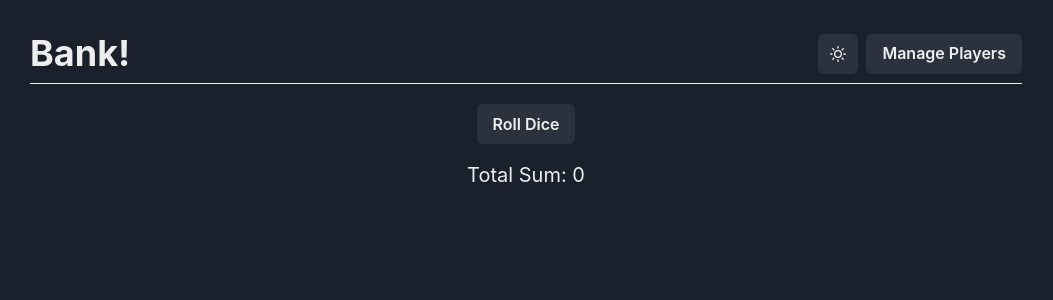
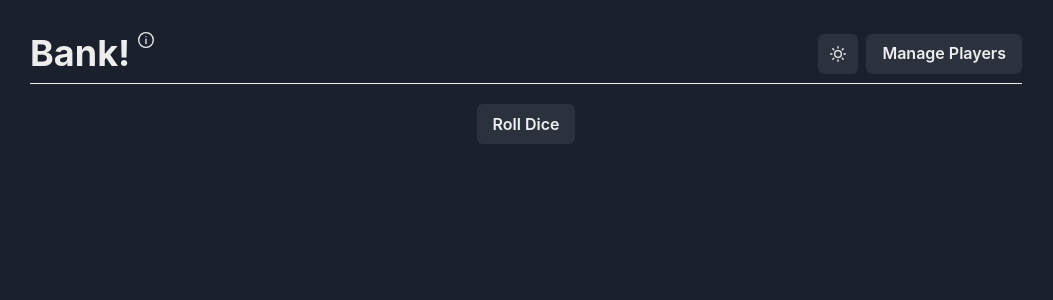
Before and after one commit to BankGameApp/Bank, a Next.js app: page / in a window 1280 px wide. Shown: the top 300 px of the page, without its empty margins (114-1167 px from the left). Built offline with nearby package versions, Linux system fonts and the light colour scheme.

Commit message:
added rules and game score

```diff
--- a/components/DiceRoller.jsx
+++ b/components/DiceRoller.jsx
@@ -1,12 +1,11 @@
 import React, { useState, useEffect } from 'react';
 import { Grid, Flex, Button, Text, Center, useColorMode } from '@chakra-ui/react';
 
-const DiceRoller = () => {
+const DiceRoller = ({ setScore }) => {
   const { colorMode } = useColorMode()
   const [numberOfDice] = useState(2);
   const [diceRolls, setDiceRolls] = useState([]);
   const [rolling, setRolling] = useState(false);
-  console.log(diceRolls)
 
   useEffect(() => {
     let intervalId;
@@ -32,6 +31,15 @@ const DiceRoller = () => {
       clearInterval(intervalId);
     };
   }, [rolling, numberOfDice]);
+
+  useEffect(() => {
+    // Logic for handling the final score
+    const totalSum = diceRolls.reduce((total, roll) => total + roll, 0);
+
+    if (!rolling && diceRolls.length) {
+      setScore({ sum: totalSum, diceSet: diceRolls })
+    }
+  }, [diceRolls, rolling]);
 
   const rollDice = () => {
     if (!rolling) {
@@ -59,8 +67,6 @@ const DiceRoller = () => {
     ));
   };
 
-  const totalSum = diceRolls.reduce((total, roll) => total + roll, 0);
-
   return (
     <Flex
       alignItems='center'
@@ -72,13 +78,8 @@ const DiceRoller = () => {
         onClick={rollDice}
         marginBottom={4}
       >
-        Roll Dice
+        {rolling ? 'Rolling...' : 'Roll Dice'}
       </Button>
-      {rolling ? (
-        <Text fontSize='xl'>Rolling...</Text>
-      ) : (
-        <Text fontSize='xl'>Total Sum: {totalSum}</Text>
-      )}
       <Grid
         templateColumns={`repeat(${numberOfDice}, 1fr)`}
         gap={4}
--- a/components/Game.js
+++ b/components/Game.js
@@ -1,10 +1,16 @@
-import React from 'react'
+import React, { useState } from 'react'
 import DiceRoller from './DiceRoller'
 
-const Game = () => {
+const Game = ({ players }) => {
+  const [score, setScore] = useState({
+    sum: 0,
+    diceSet: []
+  })
+  console.log(players, score)
+
   return (
     <>
-      <DiceRoller />
+      <DiceRoller setScore={setScore} />
     </>
   )
 }
--- /dev/null
+++ b/components/RulesTooltip.jsx
@@ -0,0 +1,35 @@
+import React from 'react'
+import {
+  OrderedList,
+  ListItem,
+  Icon,
+  Popover,
+  PopoverTrigger,
+  PopoverContent,
+  PopoverArrow,
+  PopoverBody
+} from '@chakra-ui/react'
+import { InfoOutlineIcon } from '@chakra-ui/icons'
+import { rules } from '../utils'
+
+const RulesTooltip = () => {
+  return (
+    <Popover placement='bottom-end' closeOnBlur>
+      <PopoverTrigger>
+        <Icon as={InfoOutlineIcon} boxSize={4} />
+      </PopoverTrigger>
+      <PopoverContent width='800px'>
+        <PopoverArrow />
+        <PopoverBody>
+          <OrderedList>
+            {rules.map((i, k) => (
+              <ListItem key={k}>{i.rule}</ListItem>
+            ))}
+          </OrderedList>
+        </PopoverBody>
+      </PopoverContent>
+    </Popover>
+  )
+}
+
+export default RulesTooltip;
--- a/components/index.js
+++ b/components/index.js
@@ -1,9 +1,11 @@
 import Game from './Game'
 import PlayerDrawer from './PlayerDrawer'
+import RulesTooltip from './RulesTooltip'
 import ToggleTheme from './ToggleTheme'
 
 export {
   Game,
   PlayerDrawer,
+  RulesTooltip,
   ToggleTheme,
 }
--- a/pages/index.jsx
+++ b/pages/index.jsx
@@ -7,6 +7,7 @@ import {
 import {
   Game,
   PlayerDrawer,
+  RulesTooltip,
   ToggleTheme,
 } from '../components'
 
@@ -22,7 +23,10 @@ const Home = () => {
         paddingBottom='2'
         marginBottom='5'
       >
-        <Heading textAlign='center'>Bank!</Heading>
+        <Flex>
+          <Heading textAlign='center' marginRight='2'>Bank!</Heading>
+          <RulesTooltip />
+        </Flex>
         <Flex>
           <ToggleTheme />
           <Box marginLeft='2'>
@@ -35,7 +39,7 @@ const Home = () => {
       </Flex>
 
       <Box>
-        <Game />
+        <Game players={players} />
       </Box>
     </>
   )
--- a/utils/index.js
+++ b/utils/index.js
@@ -1,5 +1,7 @@
 import { capitalizeText } from './capitalizeText'
+import { rules } from './rules'
 
 export {
   capitalizeText,
+  rules,
 }
--- /dev/null
+++ b/utils/rules.js
@@ -0,0 +1,13 @@
+export const rules = [
+  { rule: 'The game requires a minimum of two players. Each player takes turns rolling the two dice.' },
+  { rule: 'On the first three rolls, if a 7 is rolled, it is worth 70 points. Doubles are worth their regular score.' },
+  { rule: 'Players take turns rolling the dice and adding up the score after each roll. The score is summed together until all players have banked or a 7 is rolled.' },
+  { rule: 'After three rolls, if a 7 is rolled, the sum total becomes 0. However, if doubles are rolled, the current total is doubled.' },
+  { rule: 'A round continues until a 7 is rolled or until all players have chosen to "bank" their score.' },
+  { rule: 'When a player rolls, the score is added to the rounds total. However, the player does not receive those points immediately unless they choose to "bank."' },
+  { rule: 'Once a player chooses to "bank," they take the current total sum of the round and add it to their score. The round starts over with a total sum of 0.' },
+  { rule: 'Once a player has banked, they are no longer able to roll, bank, or unbank. They must wait for the round to end.' },
+  { rule: 'If a 7 is rolled, players are no longer able to bank their score, and the round starts over with a total sum of 0. Players who have already banked are unaffected.' },
+  { rule: 'The game continues with a predetermined number of rounds, which can be set at 10, 15, or 20 rounds.' },
+  { rule: 'At the end of the specified number of rounds, the player with the highest score wins the game. If there is a tie, the players with the highest score share the victory.' },
+]
```
